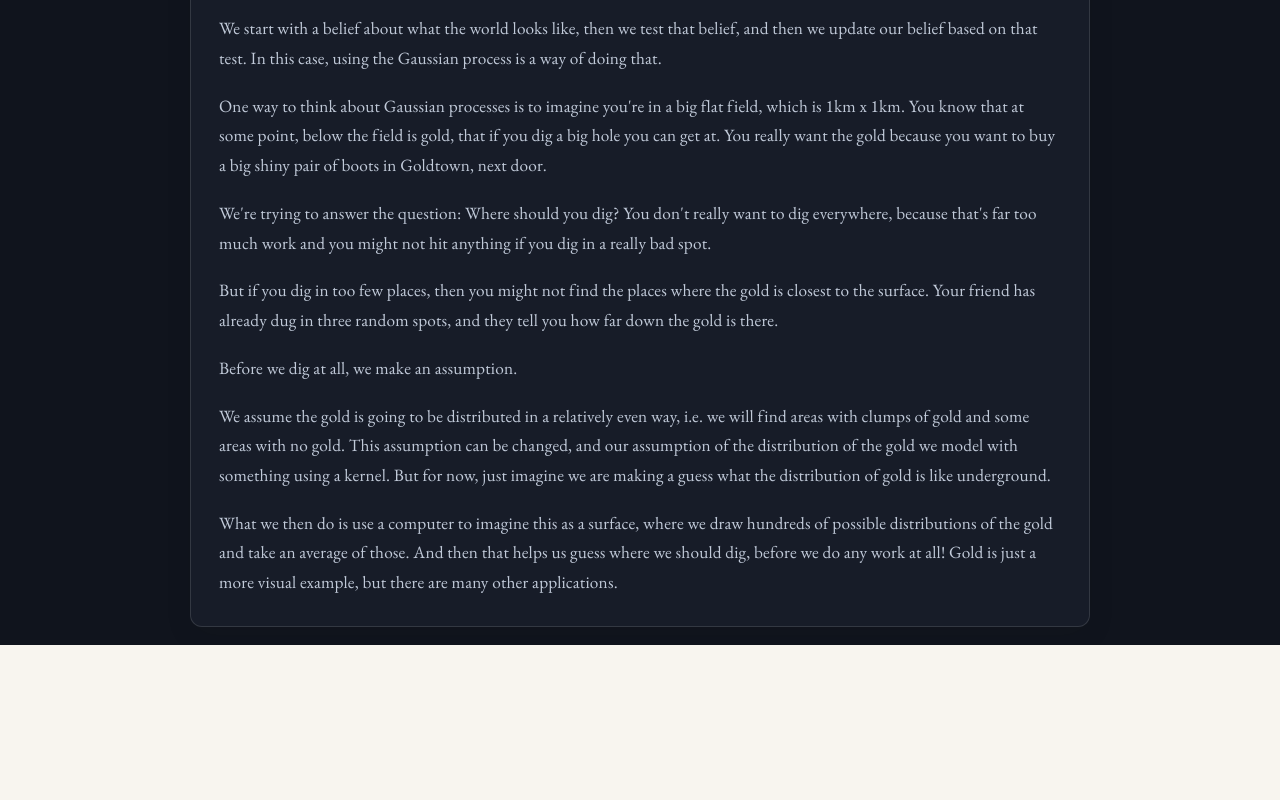
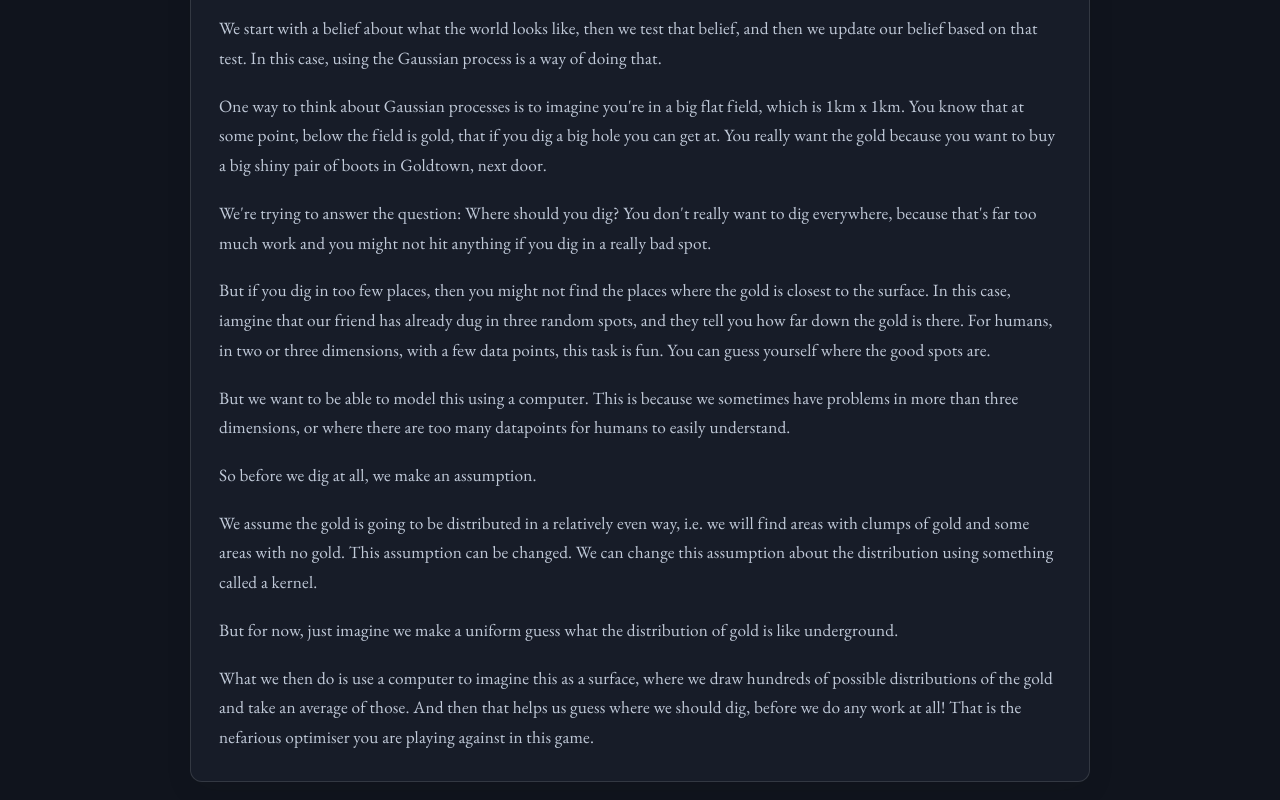
Before and after one commit to peachymomotaro/mywebsite, a Next.js app: page /bayesgame in a window 1280 px wide. Shown: the part 1231-2031 px from the top of the page. Before the commit the page ends 1876 px from the top, so only its background shows below. Built offline with nearby package versions, Linux system fonts and the light colour scheme.

Commit message:
changing bayes game text

```diff
--- a/Bayesian_Optimisation/Bayesian_Optimisation.md
+++ b/Bayesian_Optimisation/Bayesian_Optimisation.md
@@ -6,10 +6,14 @@ One way to think about Gaussian processes is to imagine you're in a big flat fie
 
 We're trying to answer the question: Where should you dig? You don't really want to dig everywhere, because that's far too much work and you might not hit anything if you dig in a really bad spot.
 
-But if you dig in too few places, then you might not find the places where the gold is closest to the surface. Your friend has already dug in three random spots, and they tell you how far down the gold is there.
+But if you dig in too few places, then you might not find the places where the gold is closest to the surface. In this case, iamgine that our friend has already dug in three random spots, and they tell you how far down the gold is there. For humans, in two or three dimensions, with a few data points, this task is fun. You can guess yourself where the good spots are.
 
-Before we dig at all, we make an assumption.
+But we want to be able to model this using a computer. This is because we sometimes have problems in more than three dimensions, or where there are too many datapoints for humans to easily understand.
 
-We assume the gold is going to be distributed in a relatively even way, i.e. we will find areas with clumps of gold and some areas with no gold. This assumption can be changed, and our assumption of the distribution of the gold we model with something using a kernel. But for now, just imagine we are making a guess what the distribution of gold is like underground.
+So before we dig at all, we make an assumption.
 
-What we then do is use a computer to imagine this as a surface, where we draw hundreds of possible distributions of the gold and take an average of those. And then that helps us guess where we should dig, before we do any work at all! Gold is just a more visual example, but there are many other applications.
+We assume the gold is going to be distributed in a relatively even way, i.e. we will find areas with clumps of gold and some areas with no gold. This assumption can be changed. We can change this assumption about the distribution using something called a kernel.
+
+But for now, just imagine we make a uniform guess what the distribution of gold is like underground.
+
+What we then do is use a computer to imagine this as a surface, where we draw hundreds of possible distributions of the gold and take an average of those. And then that helps us guess where we should dig, before we do any work at all! That is the nefarious optimiser you are playing against in this game.
--- a/pages/bayesgame.tsx
+++ b/pages/bayesgame.tsx
@@ -88,7 +88,7 @@ function BayesGamePage({ explanationMarkdown }: BayesGamePageProps) {
         <title>Bayesian Optimisation Game - Peter Curry</title>
         <meta
           name="description"
-          content="Play a small browser game about Bayesian optimisation, exploration, exploitation, and scarce feedback."
+          content="Browser game about Bayesian optimisation."
         />
       </Head>
       <section className="bayes-game-page">
```
